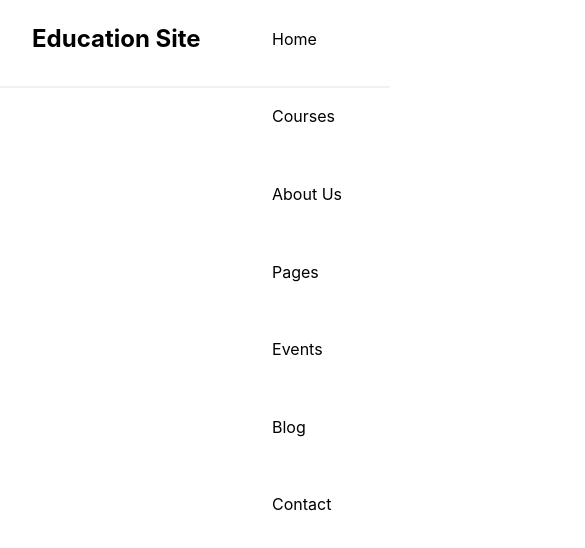
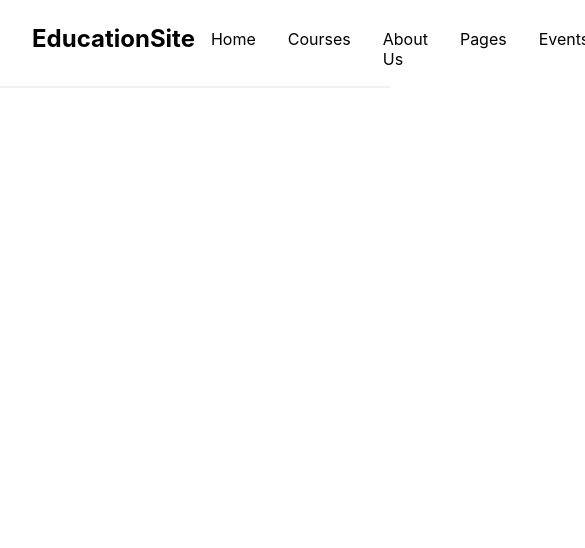
Before and after one commit to mchomvus4/education, a React (Create React App) app: page / in a window 390 px wide. Shown: the top 548 px of the page, 585 px wide, since content can reach past the window. Built offline with nearby package versions, Linux system fonts and the light colour scheme.

Commit message:
file updated

```diff
--- a/package.json
+++ b/package.json
@@ -8,7 +8,8 @@
     "@testing-library/user-event": "^7.2.1",
     "react": "^16.14.0",
     "react-dom": "^16.14.0",
-    "react-scripts": "3.4.3"
+    "react-scripts": "3.4.3",
+    "styled-components": "^5.2.1"
   },
   "scripts": {
     "start": "react-scripts start",
--- a/src/App.js
+++ b/src/App.js
@@ -1,11 +1,12 @@
 import React from 'react';
-import NavBar from './component/Nav/NavBar';
+import NavBar from './components/Nav/NavBar';
+
 
 
 function App() {
   return (
     <div className="">
-       <NavBar/>
+      <NavBar/>
     </div>
   );
 }
--- a/src/component/Nav/NavBar.css
+++ /dev/null
@@ -1,12 +0,0 @@
-.navbar_container{
-    width: 100%;
-    height: 5.5rem;
-    border-bottom: 2px solid #f1f1f1;
-    padding: 0 2rem;
-    display: flex;
-    justify-content: space-between;
-}
-.logo{
-    padding: 1.5rem 0;
-
-}
--- a/src/component/Nav/NavBar.jsx
+++ /dev/null
@@ -1,16 +0,0 @@
-import React from 'react';
-import './NavBar.css';
-import RightNav from './RightNav';
-function NavBar() {
-    return (
-        <div className="navbar_container">
-            <div className="logo">
-                <h2>Education <span>Site</span></h2>
-            </div>
-            <RightNav/>
-
-        </div>
-    )
-}
-
-export default NavBar
--- a/src/component/Nav/RightNav.css
+++ /dev/null
@@ -1,14 +0,0 @@
-ul{
-    list-style: none;
-    display: flex;
-    flex-flow: row nowrap;
-}
-li{
-    padding: 1.8rem 1rem;
-}
-
-@media (max-width:768px){
-    ul{
-        flex-flow: column nowrap;
-    }
-}
--- a/src/component/Nav/RightNav.jsx
+++ /dev/null
@@ -1,18 +0,0 @@
-import React from 'react';
-import './RightNav.css';
-function RightNav() {
-    return (
-             <ul>
-                <li>Home</li>
-                <li>Courses</li>
-                <li>About Us</li>
-                <li>Pages</li>
-                <li>Events</li>
-                <li>Blog</li>
-                <li>Contact</li>
-            </ul>
-
-    )
-}
-
-export default RightNav
--- /dev/null
+++ b/src/components/Nav/NavBar.jsx
@@ -0,0 +1,45 @@
+import React from 'react';
+import styled from 'styled-components';
+
+const Nav = styled.nav`
+            width:100%;
+            height: 5.5rem;
+            border-bottom: 2px solid #f1f1f1;
+            padding: 0 2rem;
+            display: flex;
+            justify-content: space-between;
+
+            .logo{
+                padding: 1.5rem 0;
+            }
+            ul{
+                list-style:none;
+                display: flex;
+                flex-flow: row nowrap;
+            }
+
+            li{
+                padding: 1.8rem 1rem;
+            }
+`
+function NavBar() {
+    return (
+        <Nav>
+            <div className="logo">
+                <h2>Education<span>Site</span></h2>
+            </div>
+            <ul>
+                <li>Home</li>
+                <li>Courses</li>
+                <li>About Us</li>
+                <li>Pages</li>
+                <li>Events</li>
+                <li>Blog</li>
+                 <li>Contact</li>
+
+            </ul>
+        </Nav>
+    )
+}
+
+export default NavBar
```
Also changed, not shown: src/component/Nav/Burger.jsx (deleted), 1 other file (tests, documents, lock files or other folders).
